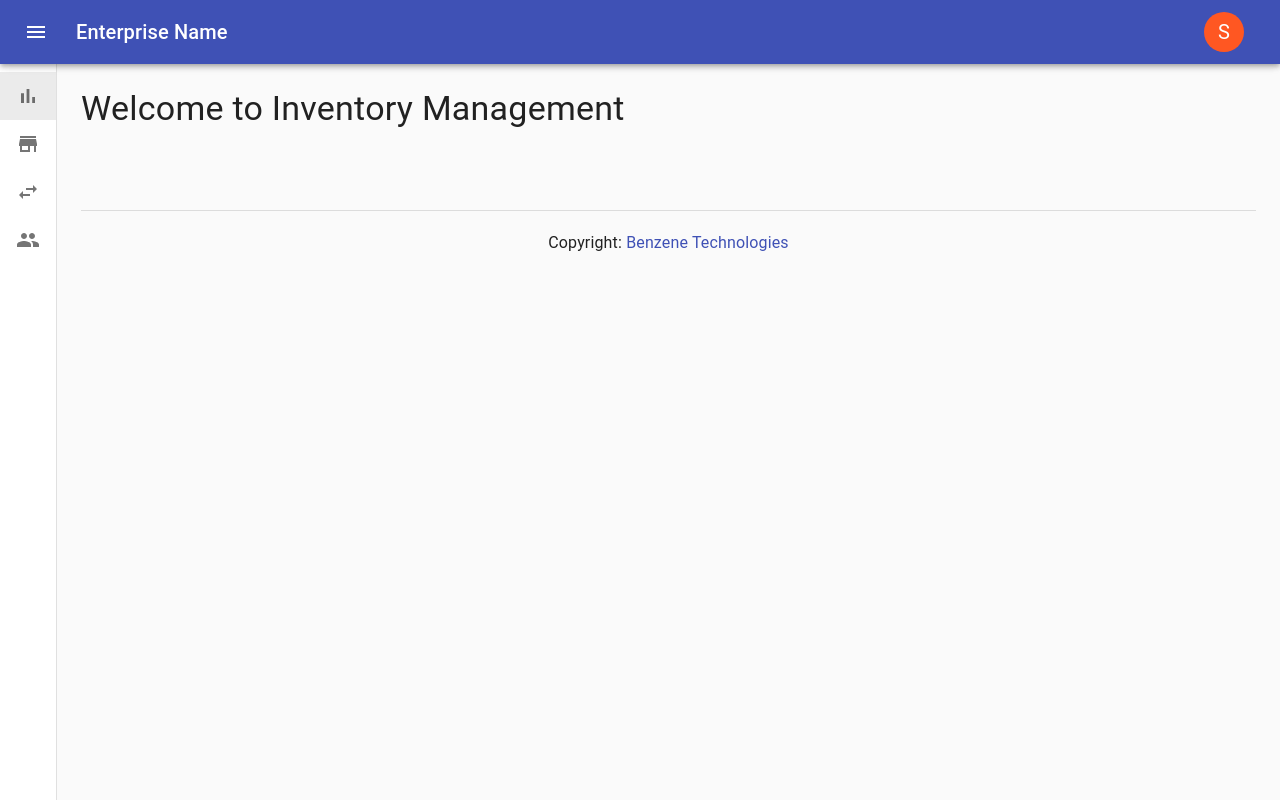
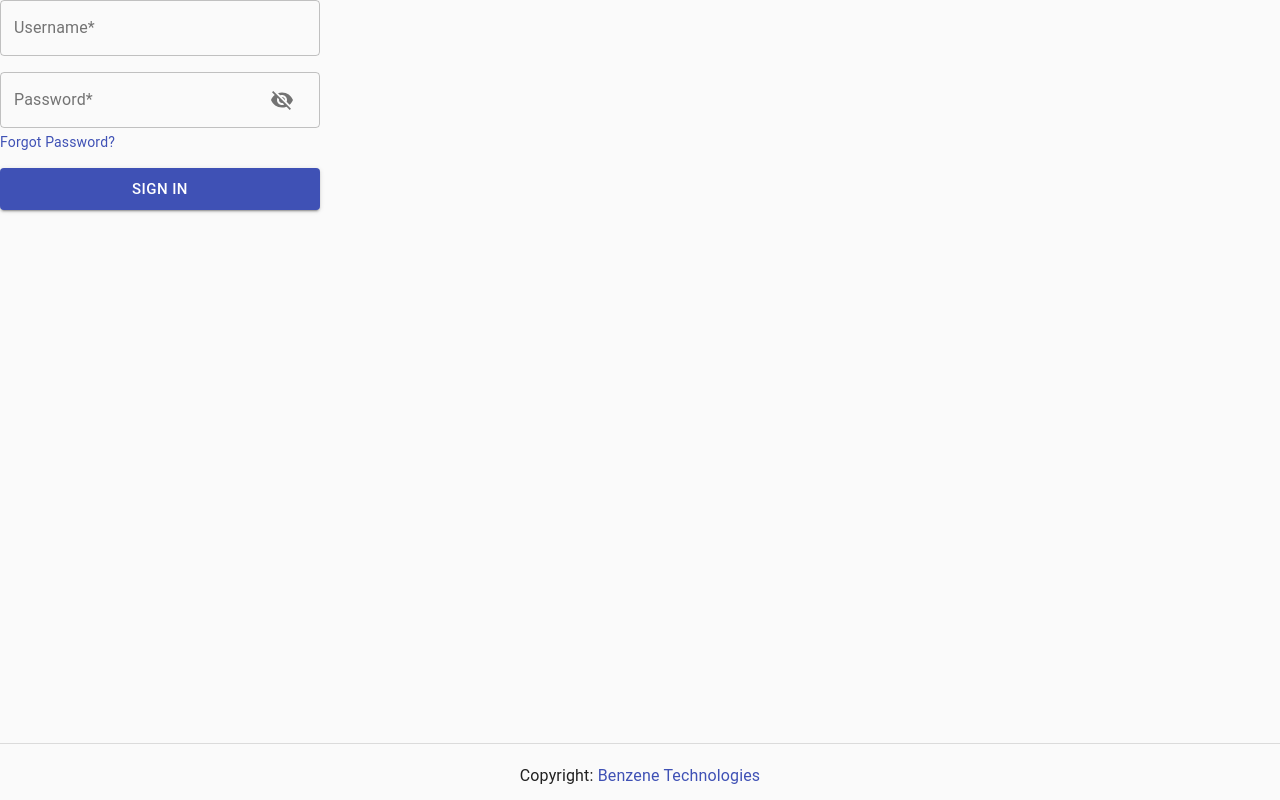
Before and after one commit to benzene-tech/inventory-management-client, a React (Create React App) app: page /sign-in in a window 1280 px wide. Built offline with nearby package versions, Linux system fonts and the light colour scheme.

Commit message:
Athithya: Add Sign In page (IC)

```diff
--- a/package.json
+++ b/package.json
@@ -6,7 +6,9 @@
     "@material-ui/core": "^4.11.4",
     "@material-ui/icons": "^4.11.2",
     "@material-ui/lab": "^4.0.0-alpha.58",
+    "axios": "^0.21.1",
     "clsx": "^1.1.1",
+    "formik": "^2.2.6",
     "prop-types": "^15.7.2",
     "react": "^17.0.2",
     "react-dom": "^17.0.2",
--- a/src/components/layout/footer.jsx
+++ b/src/components/layout/footer.jsx
@@ -12,7 +12,7 @@ const useStyles = makeStyles((theme) => ({
 const Footer = () => {
   const classes = useStyles();
   return (
-    <div>
+    <footer>
       <Divider />
       <Box display="flex" justifyContent="center" alignItems="center">
         <Typography className={classes.textStyle} variant="body1">
@@ -22,7 +22,7 @@ const Footer = () => {
           </Link>
         </Typography>
       </Box>
-    </div>
+    </footer>
   );
 };
 
--- a/src/constants/actions.js
+++ b/src/constants/actions.js
@@ -1,2 +1,3 @@
-// eslint-disable-next-line import/prefer-default-export
 export const TOGGLE_DRAWER = 'TOGGLE_DRAWER';
+export const SIGN_IN_SUCCESS = 'SIGN_IN_SUCCESS';
+export const SIGN_IN_FAILURE = 'SIGN_IN_FAILURE';
--- /dev/null
+++ b/src/pages/fallback.jsx
@@ -0,0 +1,8 @@
+import React from 'react';
+
+// eslint-disable-next-line arrow-body-style
+const Fallback = () => {
+  return <div>Vera route poda thayoli</div>;
+};
+
+export default Fallback;
--- a/src/pages/index.jsx
+++ b/src/pages/index.jsx
@@ -1,12 +1,9 @@
-import { Typography } from '@material-ui/core';
 import React from 'react';
 import Layout from '../components/layout/layout';
 
 const Index = () => (
   <div>
-    <Layout>
-      <Typography variant="h4">Welcome to Inventory Management</Typography>
-    </Layout>
+    <Layout>IM</Layout>
   </div>
 );
 
--- /dev/null
+++ b/src/pages/sign-in.jsx
@@ -0,0 +1,114 @@
+import {
+  Button,
+  Grid,
+  IconButton,
+  Link,
+  makeStyles,
+  TextField,
+} from '@material-ui/core';
+import { Visibility, VisibilityOff } from '@material-ui/icons';
+import { useFormik } from 'formik';
+import React, { useState } from 'react';
+import Footer from '../components/layout/footer';
+
+const useStyles = makeStyles((theme) => ({
+  rootStyle: {},
+  textfieldStyle: {
+    width: '100%',
+    marginBottom: theme.spacing(2),
+  },
+  linkStyle: {
+    marginTop: theme.spacing(-1.5),
+    marginBottom: theme.spacing(2),
+  },
+  buttonStyle: {
+    width: '100%',
+  },
+  footerStyle: {
+    position: 'fixed',
+    bottom: 0,
+    width: '100%',
+    marginBottom: theme.spacing(1.5),
+  },
+}));
+
+const SignIn = () => {
+  const formik = useFormik({
+    initialValues: {
+      username: '',
+      password: '',
+    },
+    onSubmit: (values) => {
+      // eslint-disable-next-line no-console
+      console.log(values);
+    },
+  });
+
+  const [isPasswordVisible, setIsPasswordVisible] = useState(false);
+
+  const classes = useStyles();
+  return (
+    <div>
+      <Grid container direction="column">
+        <form onSubmit={formik.handleSubmit}>
+          <Grid container item xs={12} md={3}>
+            <TextField
+              id="username"
+              label="Username*"
+              variant="outlined"
+              value={formik.values.username}
+              onChange={formik.handleChange}
+              className={classes.textfieldStyle}
+            />
+          </Grid>
+          <Grid container item xs={12} md={3}>
+            <TextField
+              id="password"
+              label="Password*"
+              variant="outlined"
+              type={isPasswordVisible === true ? null : 'password'}
+              value={formik.values.password}
+              onChange={formik.handleChange}
+              InputProps={{
+                endAdornment: (
+                  <IconButton
+                    onClick={() => setIsPasswordVisible(!isPasswordVisible)}
+                  >
+                    {isPasswordVisible === true ? (
+                      <Visibility />
+                    ) : (
+                      <VisibilityOff />
+                    )}
+                  </IconButton>
+                ),
+              }}
+              className={classes.textfieldStyle}
+            />
+          </Grid>
+          <Grid item xs={12} md={3} className={classes.linkStyle}>
+            <Link href="/forgot-password" variant="body2">
+              Forgot Password?
+            </Link>
+          </Grid>
+          <Grid container item xs={12} md={3}>
+            <Button
+              variant="contained"
+              size="large"
+              type="submit"
+              color="primary"
+              className={classes.buttonStyle}
+              onSubmit={formik.handleSubmit}
+            >
+              SIGN IN
+            </Button>
+          </Grid>
+        </form>
+        <Grid className={classes.footerStyle}>
+          <Footer />
+        </Grid>
+      </Grid>
+    </div>
+  );
+};
+
+export default SignIn;
--- /dev/null
+++ b/src/reducers/auth-reducer.jsx
@@ -0,0 +1,27 @@
+import { SIGN_IN_SUCCESS, SIGN_IN_FAILURE } from '../constants/actions';
+
+const initState = {
+  currentUser: null,
+  authToken: null,
+};
+
+const authReducer = (state = initState, action) => {
+  switch (action.type) {
+    case SIGN_IN_SUCCESS:
+      return {
+        ...state,
+        currentUser: action.payload.user,
+        errors: null,
+      };
+    case SIGN_IN_FAILURE:
+      return {
+        ...state,
+        currentUser: null,
+        errors: action.payload,
+      };
+    default:
+      return state;
+  }
+};
+
+export default authReducer;
--- a/src/reducers/root-reducer.jsx
+++ b/src/reducers/root-reducer.jsx
@@ -1,8 +1,10 @@
 import { combineReducers } from 'redux';
+import authReducer from './auth-reducer';
 import generalReducer from './general-reducer';
 
 const rootReducer = combineReducers({
   general: generalReducer,
+  auth: authReducer,
 });
 
 export default rootReducer;
--- a/src/routes.jsx
+++ b/src/routes.jsx
@@ -2,12 +2,16 @@ import React from 'react';
 import { Route, Switch } from 'react-router-dom';
 import Index from './pages';
 import About from './pages/about';
+import Fallback from './pages/fallback';
+import SignIn from './pages/sign-in';
 
 const Routes = () => (
   <div>
     <Switch>
       <Route exact path="/about" component={About} />
-      <Route path="/" component={Index} />
+      <Route exact path="/sign-in" component={SignIn} />
+      <Route exact path="/" component={Index} />
+      <Route component={Fallback} />
     </Switch>
   </div>
 );
```
Also changed, not shown: src/actions/auth-actions.jsx (added, +16 -0 lines), 2 other files (tests, documents, lock files or other folders).
